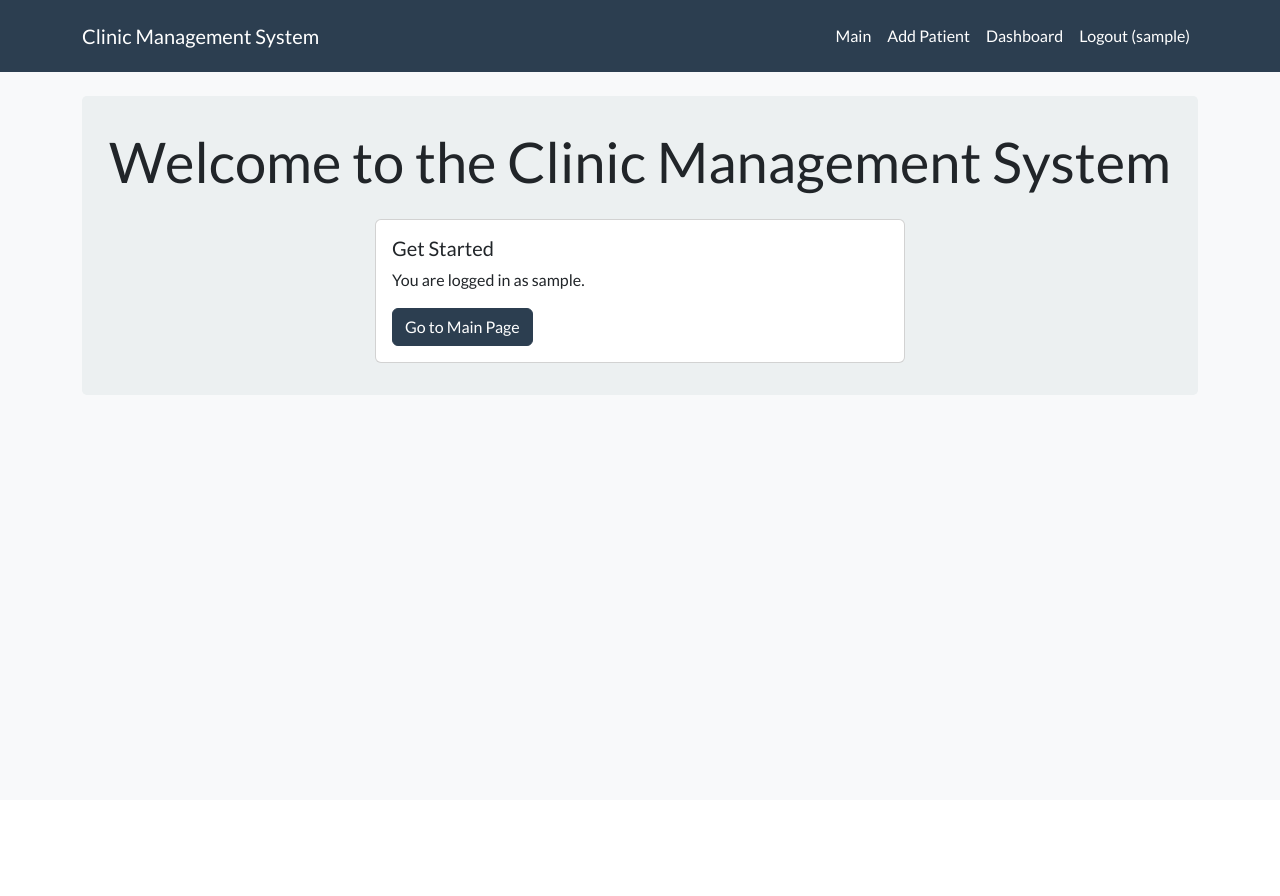
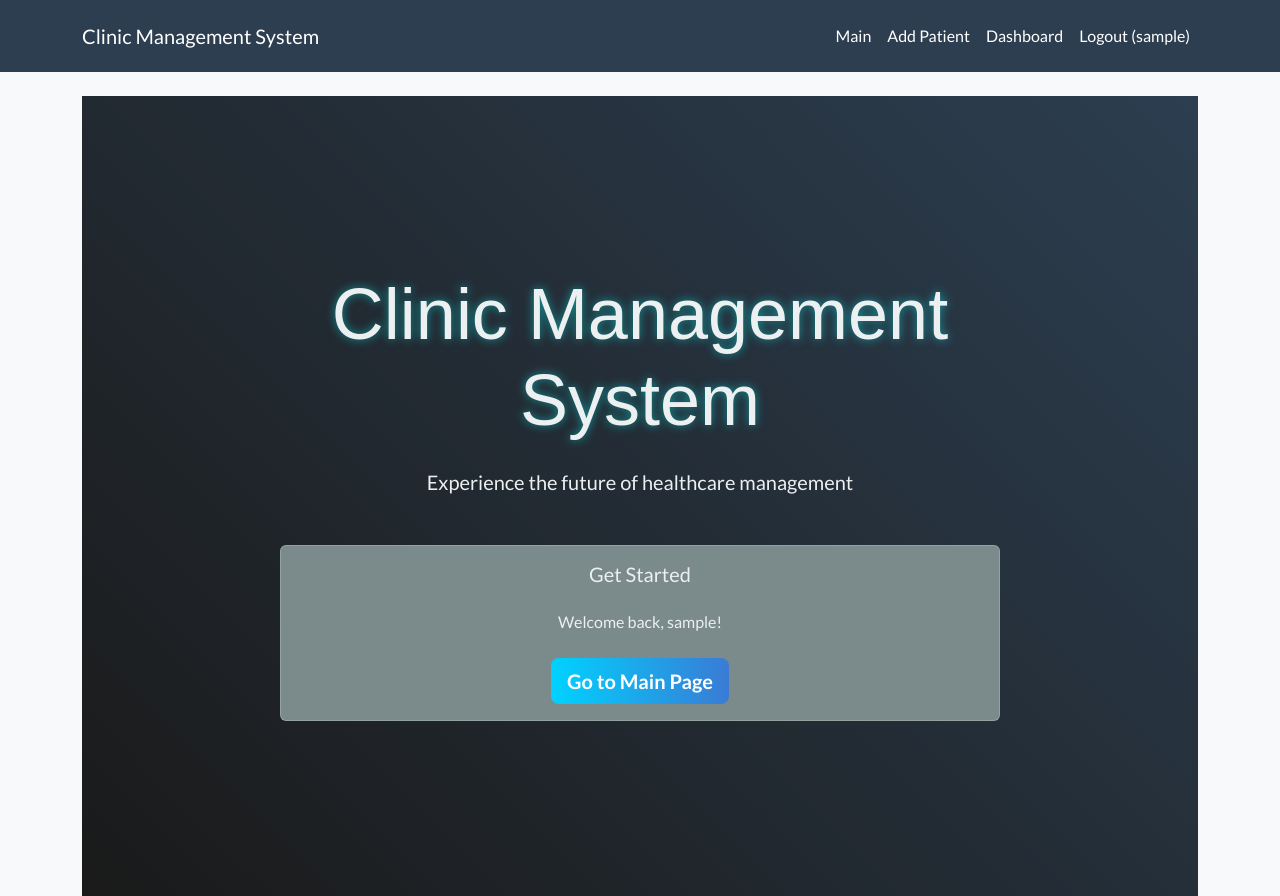
Before and after one commit to yiyanglaw/first_pg, a Flask app: page / in a window 1280 px wide. Shown: the top 896 px of the page. Before the commit the page ends 395 px from the top, so only its background shows below. Run offline with Flask 2, Linux system fonts and the light colour scheme; the visitor is signed in with stand-in values (Sample User, id 1); some libraries are stand-ins or nearby versions.

Commit message:
Update home.html

```diff
--- a/templates/home.html
+++ b/templates/home.html
@@ -1,23 +1,75 @@
 {% extends "base.html" %}
 {% block content %}
-<div class="jumbotron">
-    <h1 class="display-4 text-center mb-4">Welcome to the Clinic Management System</h1>
-    <div class="row">
-        <div class="col-md-6 offset-md-3">
-            <div class="card">
+<div class="container-fluid tech-bg">
+    <div class="row justify-content-center align-items-center min-vh-100">
+        <div class="col-md-8 text-center">
+            <h1 class="display-2 text-light mb-4 tech-text">Clinic Management System</h1>
+            <p class="lead text-light mb-5">Experience the future of healthcare management</p>
+            <div class="card bg-dark text-light">
                 <div class="card-body">
-                    <h5 class="card-title">Get Started</h5>
+                    <h5 class="card-title mb-4">Get Started</h5>
                     {% if 'user_id' in session %}
-                        <p class="card-text">You are logged in as {{ session['username'] }}.</p>
-                        <a href="{{ url_for('main') }}" class="btn btn-primary">Go to Main Page</a>
+                        <p class="mb-4">Welcome back, {{ session['username'] }}!</p>
+                        <a href="{{ url_for('main') }}" class="btn btn-primary btn-lg tech-btn">Go to Main Page</a>
                     {% else %}
-                        <p class="card-text">Please login or register to access the system.</p>
-                        <a href="{{ url_for('login') }}" class="btn btn-primary">Login</a>
-                        <a href="{{ url_for('register') }}" class="btn btn-secondary">Register</a>
+                        <p class="mb-4">Please login or register to access the system.</p>
+                        <a href="{{ url_for('login') }}" class="btn btn-primary btn-lg me-3 tech-btn">Login</a>
+                        <a href="{{ url_for('register') }}" class="btn btn-secondary btn-lg tech-btn">Register</a>
                     {% endif %}
                 </div>
             </div>
         </div>
     </div>
 </div>
+
+<style>
+    .tech-bg {
+        background: linear-gradient(45deg, #1a1a1a, #2c3e50);
+        min-height: 100vh;
+    }
+    .tech-text {
+        font-family: 'Orbitron', sans-serif;
+        text-shadow: 0 0 10px rgba(0, 255, 255, 0.5);
+    }
+    .tech-btn {
+        border: none;
+        background: linear-gradient(90deg, #00d2ff, #3a7bd5);
+        font-weight: bold;
+        transition: all 0.3s ease;
+    }
+    .tech-btn:hover {
+        transform: translateY(-2px);
+        box-shadow: 0 4px 15px rgba(0, 210, 255, 0.5);
+    }
+    .card {
+        backdrop-filter: blur(10px);
+        background-color: rgba(255, 255, 255, 0.1);
+        border: 1px solid rgba(255, 255, 255, 0.2);
+    }
+</style>
+
+<script src="https://cdnjs.cloudflare.com/ajax/libs/three.js/r128/three.min.js"></script>
+<script>
+    // Three.js background animation
+    const scene = new THREE.Scene();
+    const camera = new THREE.PerspectiveCamera(75, window.innerWidth / window.innerHeight, 0.1, 1000);
+    const renderer = new THREE.WebGLRenderer({ alpha: true });
+    renderer.setSize(window.innerWidth, window.innerHeight);
+    document.body.appendChild(renderer.domElement);
+
+    const geometry = new THREE.BoxGeometry();
+    const material = new THREE.MeshBasicMaterial({ color: 0x00ff00, wireframe: true });
+    const cube = new THREE.Mesh(geometry, material);
+    scene.add(cube);
+
+    camera.position.z = 5;
+
+    function animate() {
+        requestAnimationFrame(animate);
+        cube.rotation.x += 0.01;
+        cube.rotation.y += 0.01;
+        renderer.render(scene, camera);
+    }
+    animate();
+</script>
 {% endblock %}
```
